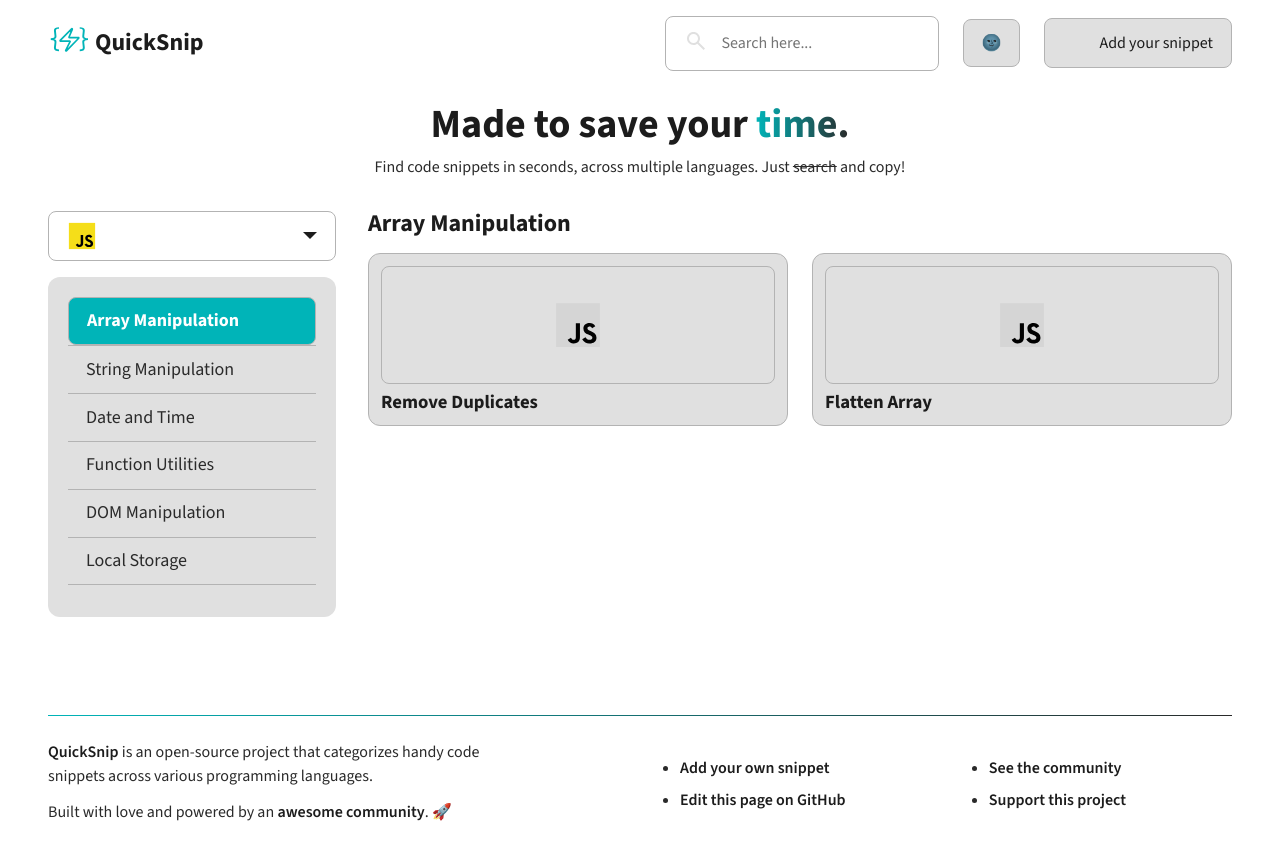
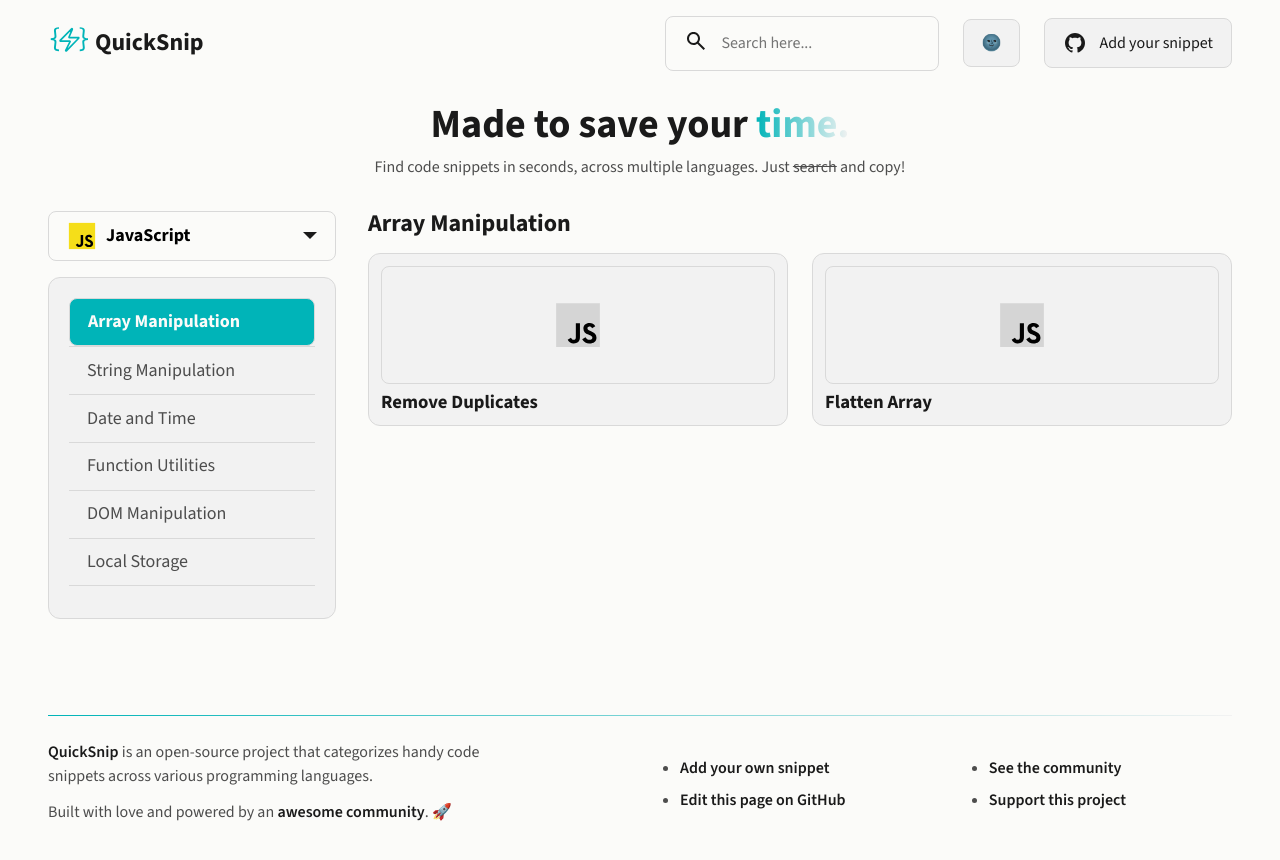
Before and after one commit to youngrichu/quicksnip, a React (Vite) app: page / in a window 1280 px wide. Shown: the top 860 px of the page. Built offline with nearby package versions, Linux system fonts and the light colour scheme.

Commit message:
Fix bad lightmode colors

```diff
--- a/src/styles/main.css
+++ b/src/styles/main.css
@@ -19,11 +19,6 @@
   --clr-neutral-500: #3c3c3c;
   --clr-neutral-700: #2a2a2a;
   --clr-neutral-900: #1c1c1c;
-  --clr-neutral-200-light: #1c1c1c;
-  --clr-neutral-300-light: #2a2a2a;
-  --clr-neutral-500-light: #b3b3b3;
-  --clr-neutral-700-light: #e0e0e0;
-  --clr-neutral-900-light: #ffffff;
 
   --clr-accent: #00b4b8;
 
@@ -66,13 +61,16 @@
     color 0.3s ease;
 }
 
+/*------------------------------------*\
+  #ACCESSIBILITY/THEMING
+\*------------------------------------*/
 [data-theme="light"] {
-  --bg-primary: var(--clr-neutral-900-light);
-  --bg-secondary: var(--clr-neutral-700-light);
-  --text-primary: var(--clr-neutral-200-light);
-  --text-secondary: var(--clr-neutral-300-light);
-  --text-dark: var(--clr-neutral-900-light);
-  --border-color: var(--clr-neutral-500-light);
+  color-scheme: light;
+  --clr-neutral-200: hsl(0, 0%, 10%);
+  --clr-neutral-300: hsl(0, 0%, 30%);
+  --clr-neutral-500: hsl(0, 0%, 85%);
+  --clr-neutral-700: hsl(0, 0%, 95%);
+  --clr-neutral-900: hsl(60, 25%, 98%);
 }
 
 /*------------------------------------*\
@@ -452,6 +450,7 @@ abbr {
 .categories {
   display: grid;
   background-color: var(--bg-secondary);
+  border: 1px solid var(--border-color);
   padding: 1.25rem;
   padding-bottom: 2rem;
   border-radius: var(--br-lg);
```
